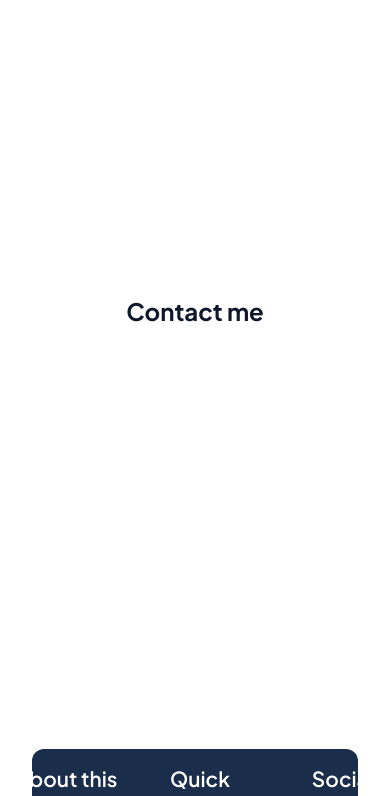
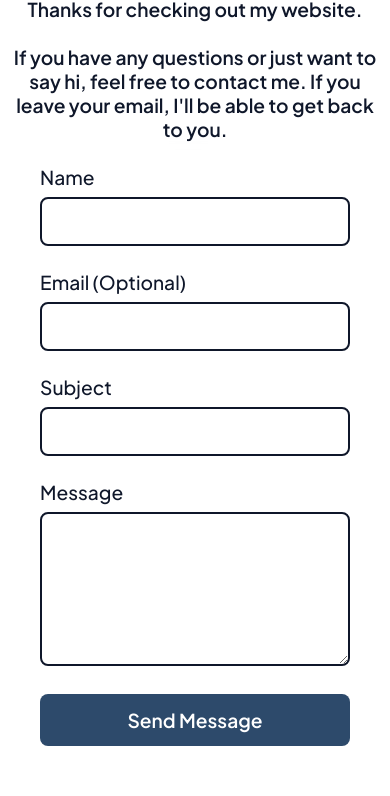
Before and after one commit to dongsub0918/personal-website, a Next.js app: page / in a window 390 px wide. Shown: the part 4978-5774 px from the top of the page. Built offline with nearby package versions, Linux system fonts and the light colour scheme.

Commit message:
contact section implementation, todo: emerging element code review

```diff
--- a/src/ui/contactSection/contactSection.module.css
+++ b/src/ui/contactSection/contactSection.module.css
@@ -2,10 +2,138 @@
   background-color: var(--background);
   display: flex;
   flex-direction: column;
-  align-items: center;
-  justify-content: center;
+  padding-left: 5%;
+  padding-right: 5%;
   min-height: 100vh;
+
   transition: background-color var(--transition-duration)
       var(--transition-timing),
     color var(--transition-duration) var(--transition-timing);
 }
+
+.subTitle {
+  margin-top: 2rem;
+  font-size: 1.2rem;
+  font-weight: 600;
+  text-align: center;
+}
+
+.formContainer {
+  width: 100%;
+  max-width: 600px;
+  margin-top: 2rem;
+}
+
+.form {
+  border-radius: 16px;
+  padding: 2rem;
+  backdrop-filter: blur(10px);
+  transition: all var(--transition-duration) var(--transition-timing);
+}
+
+.inputGroup {
+  margin-bottom: 1.5rem;
+}
+
+.label {
+  display: block;
+  margin-bottom: 0.5rem;
+  font-weight: 500;
+  font-size: 1.2rem;
+  transition: color var(--transition-duration) var(--transition-timing);
+}
+
+.input,
+.textarea {
+  --foreground: #0f172a;
+
+  width: 100%;
+  padding: 0.75rem 1rem;
+  border-radius: 8px;
+  border: 2px solid var(--foreground);
+  color: var(--foreground);
+  font-size: 1rem;
+  font-family: var(--font-plus-jakarta);
+  transition: all var(--transition-duration) var(--transition-timing);
+  box-sizing: border-box;
+}
+
+.input:focus,
+.textarea:focus {
+  outline: none;
+  border: 2px solid var(--accent);
+}
+
+.submitButton {
+  width: 100%;
+  padding: 0.875rem 1.5rem;
+  border: none;
+  border-radius: 8px;
+  font-size: 1.2rem;
+  font-weight: 600;
+  cursor: pointer;
+  font-family: var(--font-plus-jakarta);
+  background-color: var(--primary);
+  color: var(--background);
+  transition: all var(--transition-duration) var(--transition-timing);
+  position: relative;
+  overflow: hidden;
+}
+
+.submitButton:disabled {
+  opacity: 0.7;
+  cursor: not-allowed;
+  transform: none;
+}
+
+.successMessage {
+  margin-top: 1rem;
+  padding: 0.75rem 1rem;
+  background: rgba(34, 197, 94, 0.1);
+  border: 1px solid rgba(34, 197, 94, 0.3);
+  border-radius: 8px;
+  color: #22c55e;
+  font-size: 0.9rem;
+  text-align: center;
+  animation: slideIn 0.3s ease-out;
+}
+
+.errorMessage {
+  margin-top: 1rem;
+  padding: 0.75rem 1rem;
+  background: rgba(239, 68, 68, 0.1);
+  border: 1px solid rgba(239, 68, 68, 0.3);
+  border-radius: 8px;
+  color: #ef4444;
+  font-size: 0.9rem;
+  text-align: center;
+  animation: slideIn 0.3s ease-out;
+}
+
+@keyframes slideIn {
+  from {
+    opacity: 0;
+    transform: translateY(-10px);
+  }
+  to {
+    opacity: 1;
+    transform: translateY(0);
+  }
+}
+
+/* Responsive design */
+@media (max-width: 768px) {
+  .container {
+    padding: 1rem 0.5rem;
+  }
+
+  .form {
+    padding: 1.5rem;
+    margin: 0 0.5rem;
+  }
+
+  .input,
+  .textarea {
+    font-size: 16px; /* Prevents zoom on iOS */
+  }
+}
--- a/src/ui/contactSection/contactSection.tsx
+++ b/src/ui/contactSection/contactSection.tsx
@@ -1,9 +1,128 @@
+"use client";
+import React, { useState } from "react";
 import styles from "./contactSection.module.css";
+import SectionHeader from "@ui/sectionHeader/sectionHeader";
 
-export default function ProjectsSection() {
+export default function ContactSection() {
+  const [isSubmitting, setIsSubmitting] = useState(false);
+  const [submitStatus, setSubmitStatus] = useState<
+    "idle" | "success" | "error"
+  >("idle");
+
+  const onSubmit = async (event: React.FormEvent<HTMLFormElement>) => {
+    event.preventDefault();
+    setIsSubmitting(true);
+    setSubmitStatus("idle");
+
+    const formData = new FormData(event.target as HTMLFormElement);
+    formData.append("access_key", "c348648d-7b3a-4778-b92c-151097ec8a29");
+
+    const object = Object.fromEntries(formData);
+    const json = JSON.stringify(object);
+
+    try {
+      const res = await fetch("https://api.web3forms.com/submit", {
+        method: "POST",
+        headers: {
+          "Content-Type": "application/json",
+          Accept: "application/json",
+        },
+        body: json,
+      }).then((res) => res.json());
+
+      if (res.success) {
+        setSubmitStatus("success");
+        (event.target as HTMLFormElement).reset();
+      } else {
+        setSubmitStatus("error");
+      }
+    } catch (error) {
+      setSubmitStatus("error");
+    } finally {
+      setIsSubmitting(false);
+    }
+  };
+
   return (
     <section className={styles.container} id="contact">
-      <h1>Contact me</h1>
+      <SectionHeader title="Contact me" />
+      <h2 className={styles.subTitle}>
+        Thanks for checking out my website. <br /> <br />
+        If you have any questions or just want to say hi, feel free to contact
+        me. If you leave your email, I'll be able to get back to you.
+      </h2>
+      <form onSubmit={onSubmit} className={styles.form}>
+        <div className={styles.inputGroup}>
+          <label htmlFor="name" className={styles.label}>
+            Name
+          </label>
+          <input
+            type="text"
+            id="name"
+            name="name"
+            className={styles.input}
+            required
+          />
+        </div>
+
+        <div className={styles.inputGroup}>
+          <label htmlFor="email" className={styles.label}>
+            Email (Optional)
+          </label>
+          <input
+            type="email"
+            id="email"
+            name="email"
+            className={styles.input}
+          />
+        </div>
+
+        <div className={styles.inputGroup}>
+          <label htmlFor="title" className={styles.label}>
+            Subject
+          </label>
+          <input
+            type="text"
+            id="title"
+            name="subject"
+            className={styles.input}
+            required
+          />
+        </div>
+
+        <div className={styles.inputGroup}>
+          <label htmlFor="message" className={styles.label}>
+            Message
+          </label>
+          <textarea
+            id="message"
+            name="message"
+            className={styles.textarea}
+            rows={6}
+            required
+          />
+        </div>
+
+        <button
+          type="submit"
+          className={styles.submitButton}
+          disabled={isSubmitting}
+        >
+          {isSubmitting ? "Sending..." : "Send Message"}
+        </button>
+
+        {submitStatus === "success" && (
+          <div className={styles.successMessage}>
+            Thank you! Your message has been sent successfully.
+          </div>
+        )}
+
+        {submitStatus === "error" && (
+          <div className={styles.errorMessage}>
+            Sorry, there was an error sending your message. Please try again.
+          </div>
+        )}
+      </form>
     </section>
   );
 }
--- a/src/ui/footer/footer.module.css
+++ b/src/ui/footer/footer.module.css
@@ -20,7 +20,7 @@
   margin-bottom: 1rem;
 
   h2 {
-    font-size: 1.3rem;
+    font-size: 2rem;
     font-weight: 600;
   }
 }
@@ -73,3 +73,20 @@
   font-size: 1rem;
   transition: border-color var(--transition-duration) var(--transition-timing);
 }
+
+@media (max-width: 800px) {
+  .contentContainer {
+    grid-template-columns: 1fr;
+    gap: 1rem;
+
+    h2 {
+      font-size: 1.3rem;
+    }
+  }
+
+  .links {
+    flex-direction: row;
+    flex-wrap: wrap;
+    gap: 1rem;
+  }
+}
--- a/src/ui/footer/footer.tsx
+++ b/src/ui/footer/footer.tsx
@@ -16,7 +16,7 @@ export default function Footer() {
             As a full stack engineer who started off with mostly backend
             development, I started styling my websites with tailwindcss. So,
             although very light in React, I wanted to style this website only
-            using pure css, and without any external libraries.
+            using pure css, and without any external UI libraries.
             <br /> <br />
             For those who are interested, source code for this website is
             available{" "}
```
